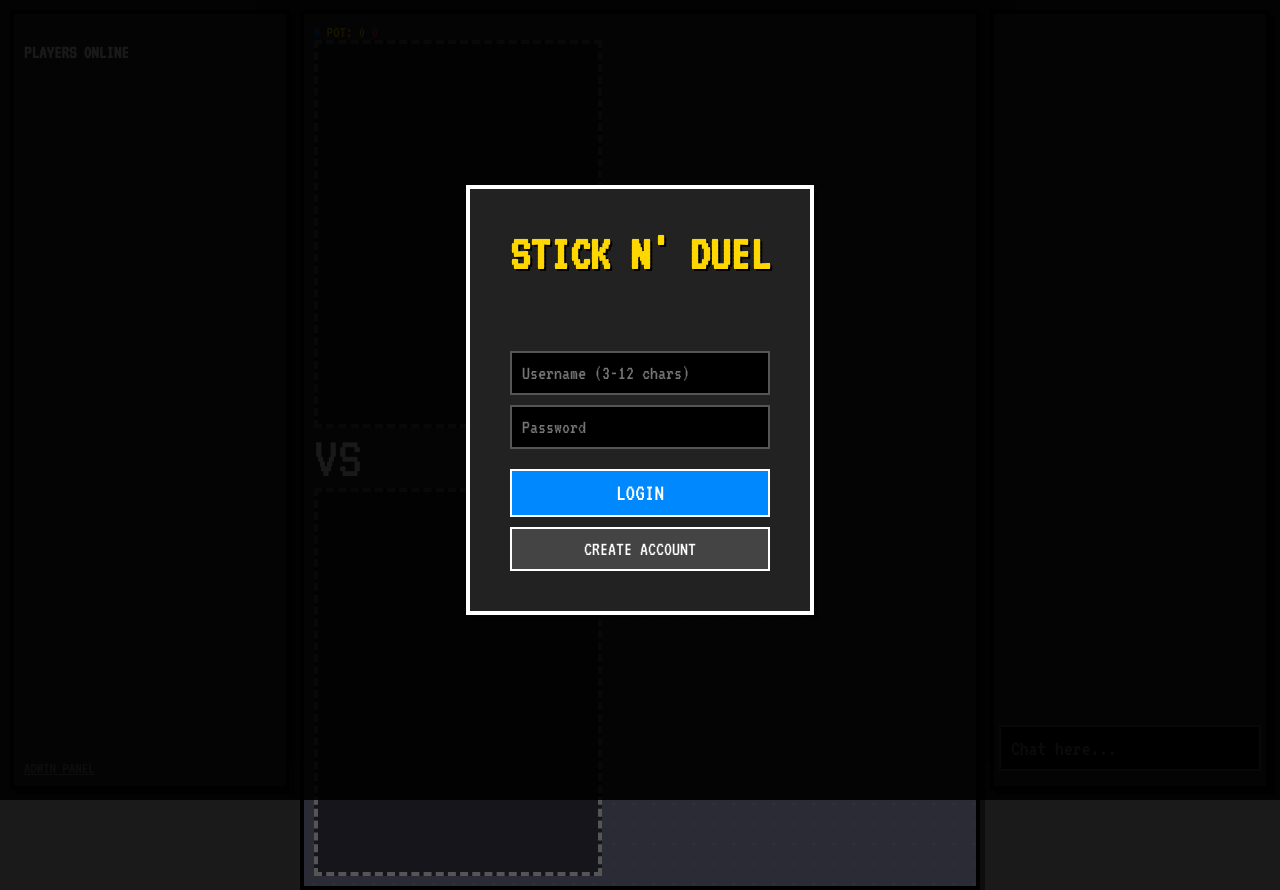
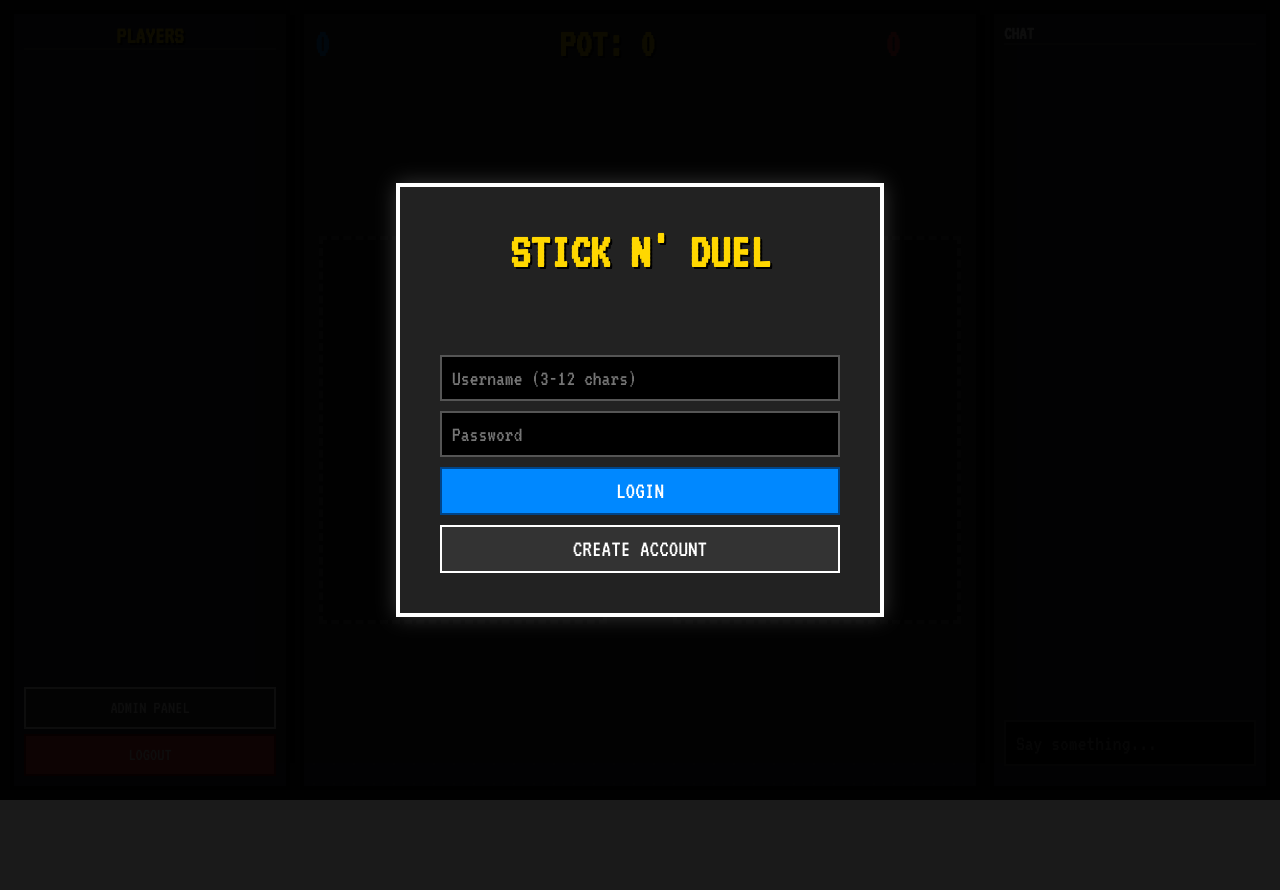
Before and after one commit to altash2003/stick-n-trade, a website: page public/index.html in a window 1280 px wide. After the commit the page ends 800 px from the top, so only its background shows below. Drawn offline with nearby package versions, Linux system fonts and the light colour scheme; no server answers.

Commit message:
Update index.html

```diff
--- a/public/index.html
+++ b/public/index.html
@@ -2,65 +2,67 @@
 <html>
 <head>
     <title>Stick N' Duel</title>
-    <link href="https://fonts.googleapis.com/css2?family=VT323&display=swap" rel="stylesheet">
     <link rel="stylesheet" href="style.css">
+    <meta name="viewport" content="width=device-width, initial-scale=1.0">
 </head>
 <body>
 
-    <div id="auth-modal" style="position:fixed; inset:0; background:rgba(0,0,0,0.9); z-index:9999; display:flex; align-items:center; justify-content:center;">
-        <div class="pixel-box" style="text-align:center; padding:40px; border:4px solid white; background:#222;">
-            <h1 class="neon" style="color:#ffd700; font-size:50px; margin:0 0 20px 0;">STICK N' DUEL</h1>
+    <div id="auth-modal">
+        <div class="modal-box">
+            <h1 class="neon" style="font-size:50px; margin-top:0;">STICK N' DUEL</h1>
+            <p id="auth-err" style="color:#ff4444; min-height:24px; font-size:20px;"></p>
 
-            <p id="auth-status" style="color:red; min-height:20px;"></p>
+            <input id="u" placeholder="Username (3-12 chars)" maxlength="12">
+            <input id="p" type="password" placeholder="Password" maxlength="12">
 
-            <input id="u" placeholder="Username (3-12 chars)" style="display:block; width:100%; margin-bottom:10px; padding:10px; font-size:20px;">
-            <input id="p" type="password" placeholder="Password" style="display:block; width:100%; margin-bottom:20px; padding:10px; font-size:20px;">
-
-            <button id="btn-login" onclick="attemptAuth('login')" style="width:100%; background:#0088ff; color:white; padding:10px; font-size:24px; cursor:pointer; margin-bottom:10px;">LOGIN</button>
-            <button id="btn-reg" onclick="attemptAuth('register')" style="width:100%; background:#444; color:white; padding:10px; font-size:20px; cursor:pointer;">CREATE ACCOUNT</button>
+            <button onclick="auth('login')" class="blue" style="margin-bottom:10px;">LOGIN</button>
+            <button onclick="auth('register')" style="background:#333;">CREATE ACCOUNT</button>
         </div>
     </div>
 
     <div class="wrapper">
         <div class="col side">
             <div class="pixel-box full-h">
-                <h3>PLAYERS ONLINE</h3>
-                <div id="plist"></div>
-                <div style="margin-top:auto">
-                    <a href="/admin.html" target="_blank" style="color:#888;">ADMIN PANEL</a>
-                </div>
+                <h2 class="neon" style="text-align:center; border-bottom:2px solid #555; margin:0 0 10px 0;">PLAYERS</h2>
+                <div id="plist" style="flex:1; overflow-y:auto;"></div>
+                <button onclick="window.open('/admin.html')" style="margin-top:10px; font-size:18px;">ADMIN PANEL</button>
+                <button onclick="logout()" class="red" style="margin-top:5px; font-size:18px;">LOGOUT</button>
             </div>
         </div>
 
         <div class="col main">
             <div class="pixel-box game-panel">
-                <div class="top-info">
+                <div style="display:flex; justify-content:space-between; width:90%; font-size:40px; font-weight:bold; margin-bottom:20px;">
                     <span id="sc-l" style="color:#0088ff">0</span>
-                    <span id="pot" style="color:#ffd700">POT: 0</span>
+                    <span id="pot" class="neon">POT: 0</span>
                     <span id="sc-r" style="color:#ff4444">0</span>
                 </div>
 
-                <div class="arena">
+                <div class="seats">
                     <div id="seat-l" class="seat"></div>
-                    <div class="center-stage">
-                        <div id="vis-text" style="font-size:60px;">VS</div>
-                        <button id="act-btn" onclick="act()" style="display:none; font-size:30px; background:#ff00ff; padding:10px;">ACTION!</button>
+
+                    <div style="text-align:center;">
+                        <div id="vis" style="font-size:60px; text-shadow:3px 3px 0 #000;">VS</div>
+                        <button id="act-btn" onclick="act()" style="display:none; background:#ff00ff; border-color:#fff; margin-top:20px;">ACTION!</button>
                     </div>
+
                     <div id="seat-r" class="seat"></div>
                 </div>
 
-                <div id="spec-bet" style="display:none; justify-content:center; gap:10px; margin-top:10px;">
-                    <input id="s-amt" type="number" placeholder="$$" style="width:80px">
-                    <button onclick="spec('l')" style="color:#0088ff">LEFT</button>
-                    <button onclick="spec('r')" style="color:#ff4444">RIGHT</button>
+                <div id="spec-ui" style="display:none; background:#000; padding:15px; border:2px solid #fff; margin-top:20px;">
+                    <span class="neon">PLACE BET:</span>
+                    <input id="s-amt" type="number" placeholder="$$$" style="width:100px; display:inline-block;">
+                    <button onclick="spec('l')" class="blue" style="width:auto; padding:5px 20px;">LEFT</button>
+                    <button onclick="spec('r')" class="red" style="width:auto; padding:5px 20px;">RIGHT</button>
                 </div>
             </div>
         </div>
 
         <div class="col side">
-            <div class="pixel-box full-h chat-box">
-                <div id="chat-hist" style="flex:1; overflow-y:auto;"></div>
-                <input id="chat-in" placeholder="Chat here..." style="width:100%;">
+            <div class="pixel-box full-h">
+                <h3 style="border-bottom:2px solid #555; margin:0 0 5px 0;">CHAT</h3>
+                <div id="chat-hist" class="chat-box"></div>
+                <input id="chat-in" placeholder="Say something..." style="margin-top:5px;">
             </div>
         </div>
     </div>
```
